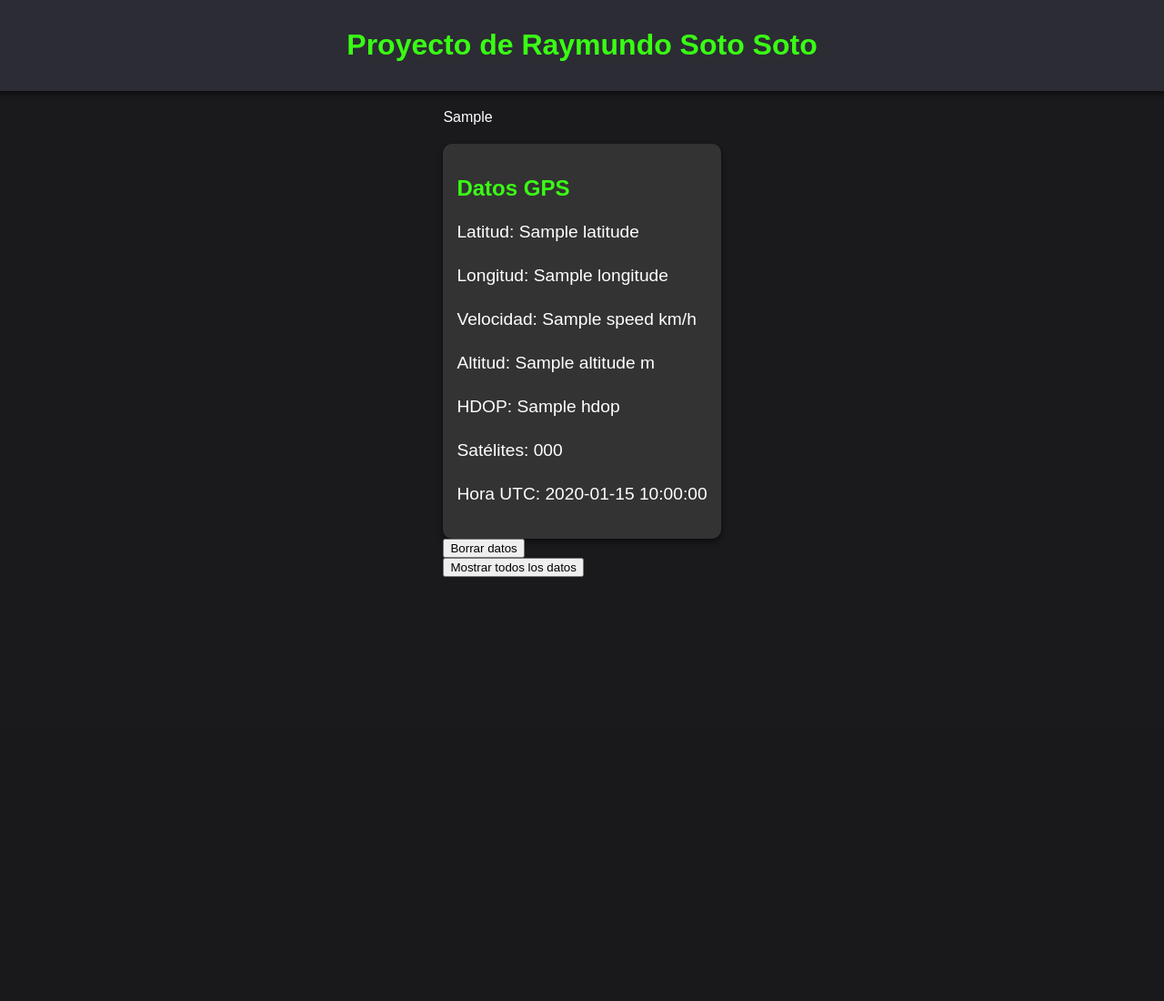
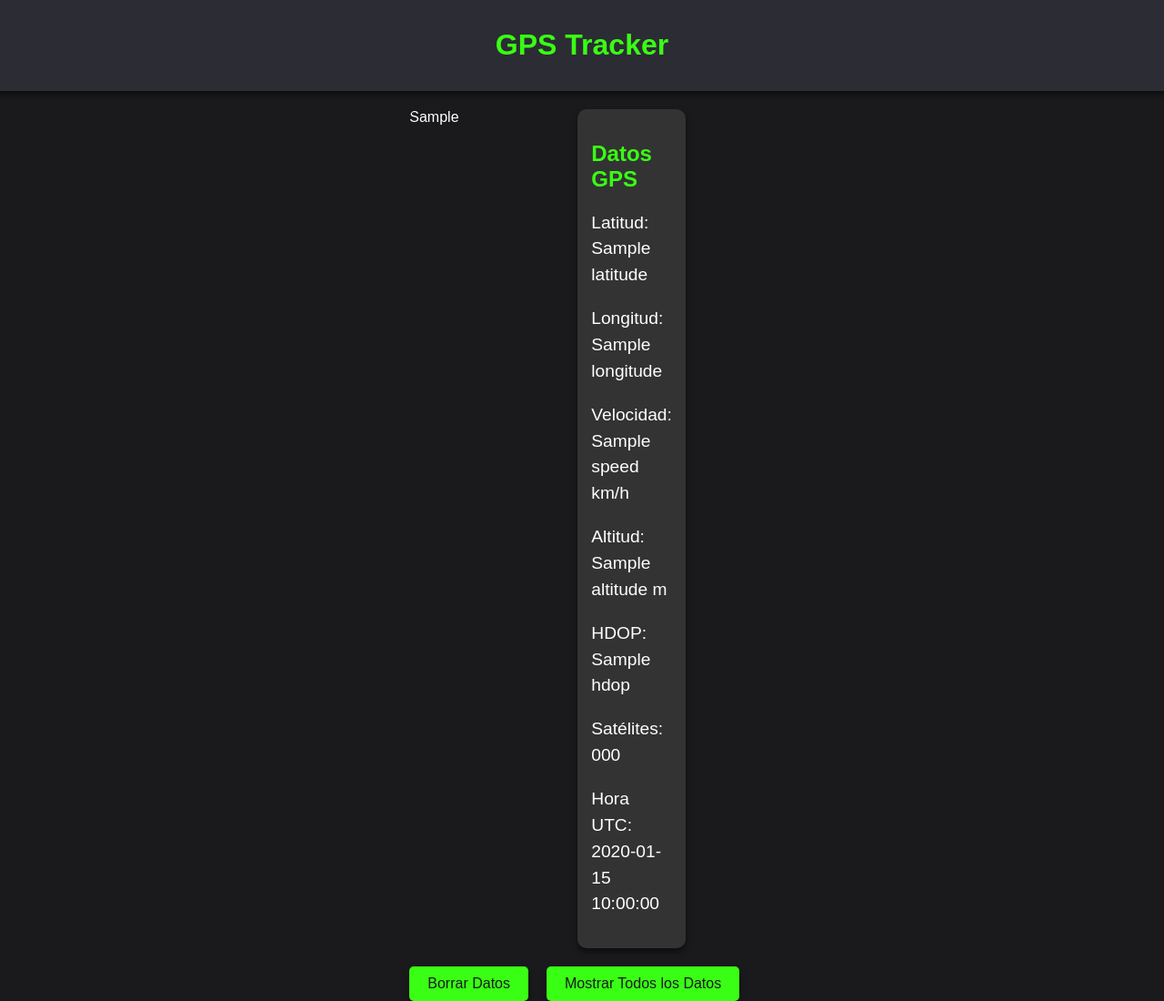
Before and after one commit to raymundosoto/App-web-Tracker-GPS-con-ESP32-y-modulo-NEO-6M-0-001-en-flask-y-mapas-de-Folium-, a Flask app: template templates/index.html in a window 1280 px wide. Shown: the whole page at 91% size. Before the commit the page ends 634 px from the top, so only its background shows below. Run offline with Flask 2, Linux system fonts and the light colour scheme; the template is opened without the code that fills it: most values are stand-ins (such as "Sample title", 1, 10 or a date in 2020).

Commit message:
mejoras
Se modifica aspecto de la páginas

```diff
--- a/app.py
+++ b/app.py
@@ -1,54 +1,41 @@
-from flask import Flask, render_template, request, jsonify, redirect, url_for
+from flask import Flask, render_template, request, jsonify
 import folium
 import os
-import json
 
 app = Flask(__name__)
 
-# Archivo donde se guardarán las posiciones
-GPS_DATA_FILE = "gps_data.txt"
-
-# Variable global para almacenar las coordenadas
+# Variables globales
 gps_data = {
-    "latitude": 0,
-    "longitude": 0,
-    "speed": 0,
-    "altitude": 0,
-    "hdop": 0,
+    "latitude": 0.0,
+    "longitude": 0.0,
+    "speed": 0.0,
+    "altitude": 0.0,
+    "hdop": 0.0,
     "satellites": 0,
     "time": ""
 }
+route = []  # Para almacenar las coordenadas
+data_file = "gps_data.txt"  # Archivo para almacenar datos GPS
 
-# Ruta principal
+# Página principal
 @app.route("/")
 def index():
-    # Leer posiciones almacenadas
-    if os.path.exists(GPS_DATA_FILE):
-        with open(GPS_DATA_FILE, "r") as file:
-            positions = [json.loads(line.strip()) for line in file.readlines()]
-    else:
-        positions = []
+    # Crear el mapa con la última ubicación
+    m = folium.Map(location=[gps_data["latitude"], gps_data["longitude"]], zoom_start=15)
 
-    # Crear el mapa
-    if positions:
-        last_position = positions[-1]
-        m = folium.Map(location=[last_position["latitude"], last_position["longitude"]], zoom_start=15)
+    # Dibujar la ruta en el mapa
+    if route:
+        folium.PolyLine(route, color="blue", weight=2.5, opacity=0.8).add_to(m)
 
-        # Dibujar la ruta
-        route = [[pos["latitude"], pos["longitude"]] for pos in positions]
-        folium.PolyLine(route, color="blue", weight=2.5).add_to(m)
+    # Añadir un marcador en la última posición
+    folium.Marker(
+        location=[gps_data["latitude"], gps_data["longitude"]],
+        popup=f"Lat: {gps_data['latitude']}, Lon: {gps_data['longitude']}",
+        tooltip="Última ubicación",
+        icon=folium.Icon(color="red")
+    ).add_to(m)
 
-        # Añadir marcador en la última posición
-        folium.Marker(
-            location=[last_position["latitude"], last_position["longitude"]],
-            popup=f"Lat: {last_position['latitude']}, Lon: {last_position['longitude']}",
-            tooltip="Última ubicación",
-        ).add_to(m)
-    else:
-        # Mapa predeterminado si no hay datos
-        m = folium.Map(location=[gps_data["latitude"], gps_data["longitude"]], zoom_start=2)
-
-    # Renderizar mapa en HTML
+    # Renderizar el mapa en HTML
     map_html = m._repr_html_()
     return render_template("index.html", map_html=map_html, gps_data=gps_data)
 
@@ -56,30 +43,35 @@ def index():
 @app.route("/update", methods=["POST"])
 def update_data():
     data = request.get_json()
-    global gps_data
+    global gps_data, route
+
     gps_data.update(data)
+    route.append([gps_data["latitude"], gps_data["longitude"]])
 
-    # Guardar datos en un archivo
-    with open(GPS_DATA_FILE, "a") as file:
-        file.write(json.dumps(data) + "\n")
+    # Guardar los datos en el archivo de texto
+    with open(data_file, "a") as file:
+        file.write(f"{data}\n")
 
     return jsonify({"status": "success", "message": "Datos actualizados"})
 
-# Ruta para borrar los datos almacenados
+# Ruta para borrar datos
 @app.route("/clear", methods=["POST"])
 def clear_data():
-    if os.path.exists(GPS_DATA_FILE):
-        os.remove(GPS_DATA_FILE)
-    return redirect(url_for("index"))
+    global route
+    route = []
+    if os.path.exists(data_file):
+        os.remove(data_file)
+    return jsonify({"status": "success", "message": "Datos borrados"})
 
-# Ruta para mostrar todos los datos almacenados
-@app.route("/show", methods=["GET"])
-def show_data():
-    if os.path.exists(GPS_DATA_FILE):
-        with open(GPS_DATA_FILE, "r") as file:
-            positions = [json.loads(line.strip()) for line in file.readlines()]
-        return jsonify({"status": "success", "positions": positions})
-    return jsonify({"status": "error", "message": "No hay datos almacenados"})
+# Ruta para mostrar todos los datos
+@app.route("/show_all", methods=["GET"])
+def show_all_data():
+    if os.path.exists(data_file):
+        with open(data_file, "r") as file:
+            content = file.readlines()
+    else:
+        content = []
+    return jsonify({"status": "success", "data": content})
 
 if __name__ == "__main__":
     app.run(debug=True)
--- a/static/styles.css
+++ b/static/styles.css
@@ -22,14 +22,22 @@ h1 {
     font-size: 2em;
 }
 
+.content {
+    display: flex;
+    justify-content: space-between;
+    width: 80%;
+    margin-top: 20px;
+}
+
 .map-container {
-    width: 80%;
-    margin: 20px 0;
+    flex: 2;
+    margin-right: 20px;
     border-radius: 10px;
     overflow: hidden;
 }
 
 .info-container {
+    flex: 1;
     background-color: #333;
     padding: 15px;
     border-radius: 10px;
@@ -44,3 +52,27 @@ p {
     font-size: 1.2em;
     line-height: 1.5;
 }
+
+.button-container {
+    margin-top: 20px;
+    display: flex;
+    gap: 20px;
+}
+
+button {
+    padding: 10px 20px;
+    border: none;
+    border-radius: 5px;
+    background-color: #39ff14;
+    color: #1a1a1d;
+    font-size: 1em;
+    cursor: pointer;
+    box-shadow: 0px 4px 6px rgba(0, 0, 0, 0.5);
+    transition: transform 0.2s, background-color 0.2s;
+}
+
+button:hover {
+    background-color: #2c2c34;
+    color: #39ff14;
+    transform: scale(1.05);
+}
--- a/templates/index.html
+++ b/templates/index.html
@@ -14,9 +14,10 @@
 </head>
 <body>
     <header>
-        <h1>Proyecto de Raymundo Soto Soto</h1>
+        <h1>GPS Tracker</h1>
     </header>
     <main>
+        <div class="content">
             <div class="map-container">
                 {{ map_html|safe }}
             </div>
@@ -30,14 +31,26 @@
                 <p>Satélites: {{ gps_data.satellites }}</p>
                 <p>Hora UTC: {{ gps_data.time }}</p>
             </div>
-        <div>
-            <form action="/clear" method="post">
-                <button type="submit">Borrar datos</button>
-            </form>
-            <form action="/show" method="get">
-                <button type="submit">Mostrar todos los datos</button>
-            </form>
+        </div>
+        <div class="button-container">
+            <button onclick="clearData()">Borrar Datos</button>
+            <button onclick="showAllData()">Mostrar Todos los Datos</button>
         </div>
     </main>
+    <script>
+        function clearData() {
+            fetch("/clear", { method: "POST" })
+                .then(response => response.json())
+                .then(data => alert(data.message));
+        }
+
+        function showAllData() {
+            fetch("/show_all")
+                .then(response => response.json())
+                .then(data => {
+                    alert("Datos almacenados:\n" + data.data.join("\n"));
+                });
+        }
+    </script>
 </body>
 </html>
```
Lines whose indentation alone changed are shown as unchanged.
